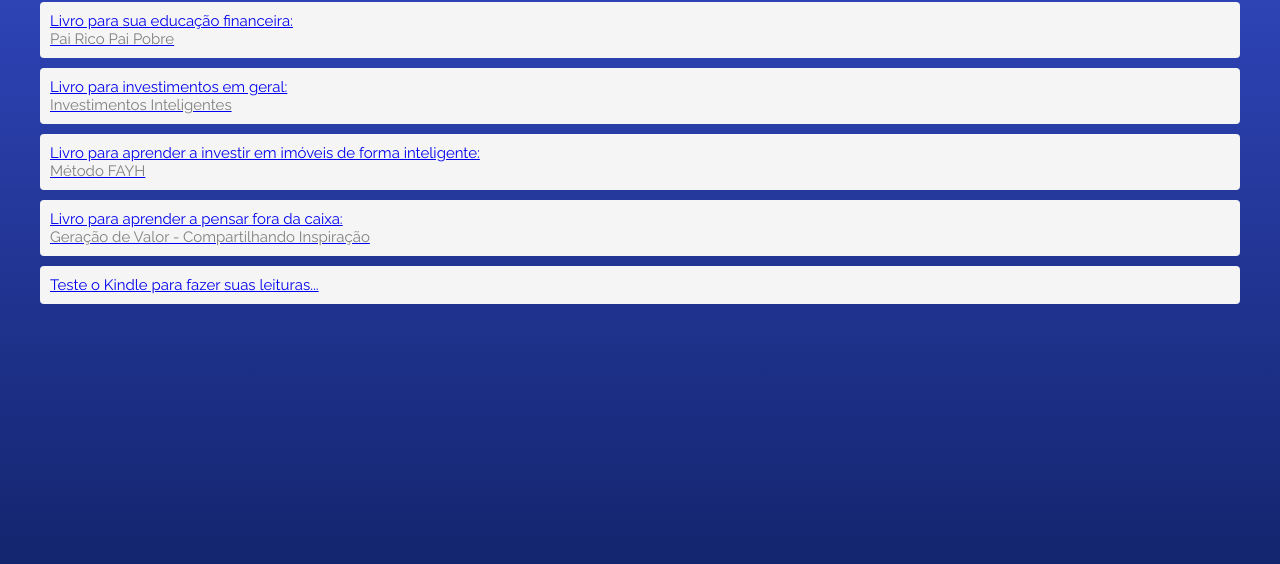
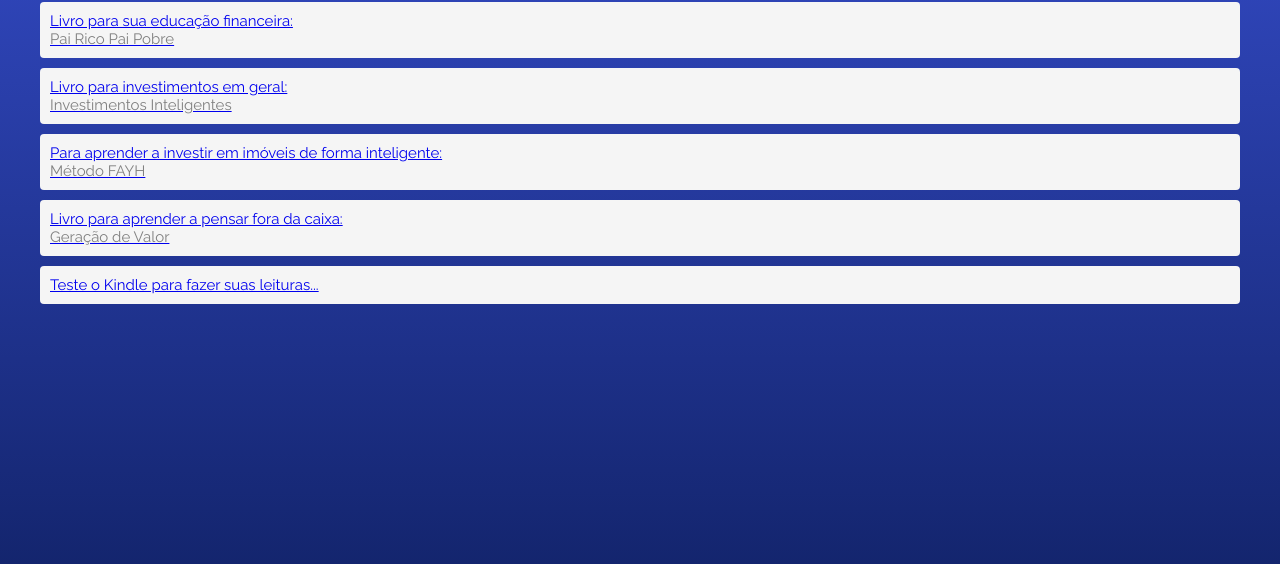
Before and after one commit to FLemes1/flemes1.github.io, a plain HTML site: page index.html in a window 1280 px wide. Shown: the part 180-744 px from the top of the page. Drawn offline with Linux system fonts and the light colour scheme.

Commit message:
aprendendo...

```diff
--- a/index.html
+++ b/index.html
@@ -27,12 +27,12 @@
             Investimentos Inteligentes
         </span></a>
         </li>
-        <li> <a href="https://amzn.to/3Kfp2X9">Livro para aprender a investir em imóveis de forma inteligente: <span>
+        <li> <a href="https://amzn.to/3Kfp2X9">Para aprender a investir em imóveis de forma inteligente: <span>
             Método FAYH
         </span></a>
         </li>
         <li> <a href="https://amzn.to/3GoN5AJ">Livro para aprender a pensar fora da caixa: <span>
-            Geração de Valor - Compartilhando Inspiração
+            Geração de Valor
         </span></a>
         </li>
         <li> <a href="https://amzn.to/3IacpuT">Teste o Kindle para fazer suas leituras... <span>
```
